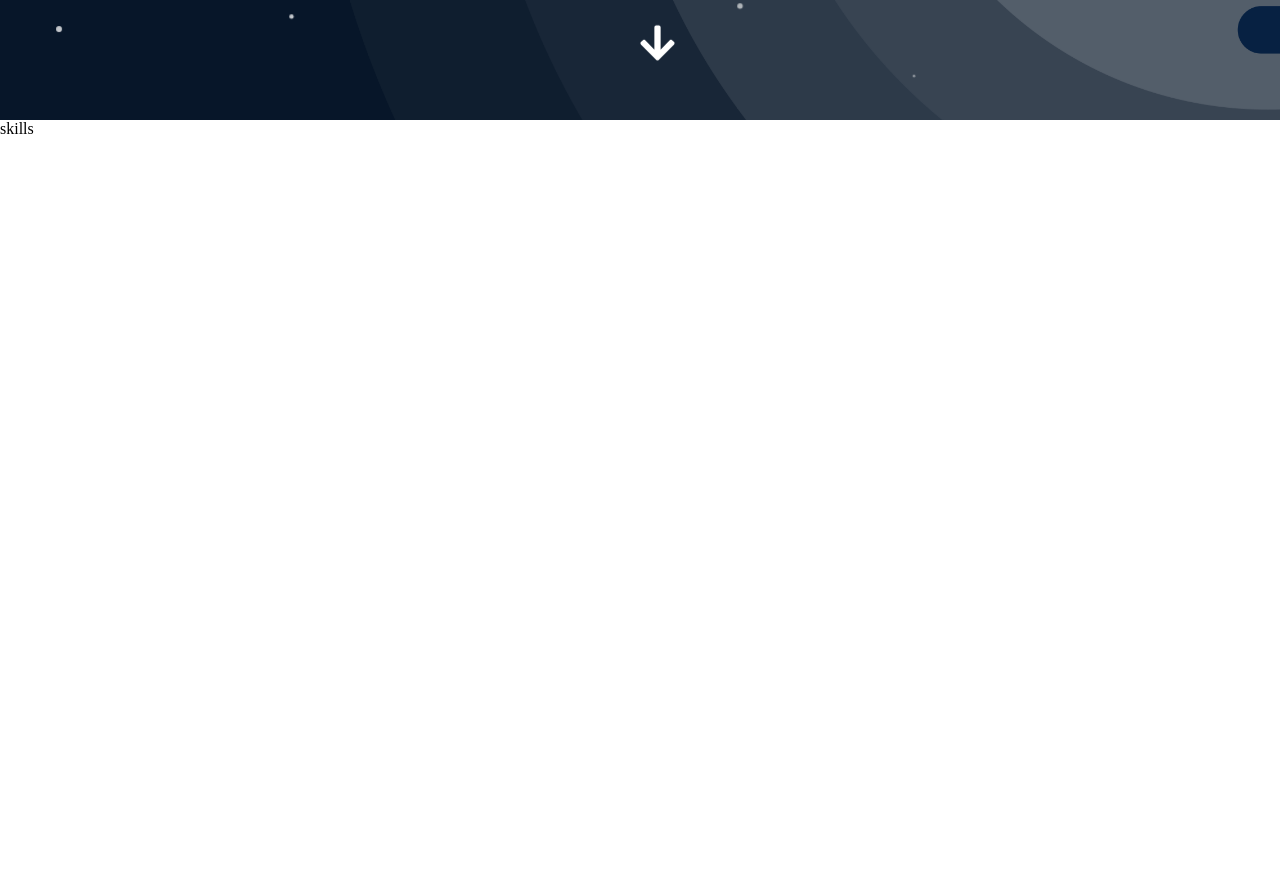
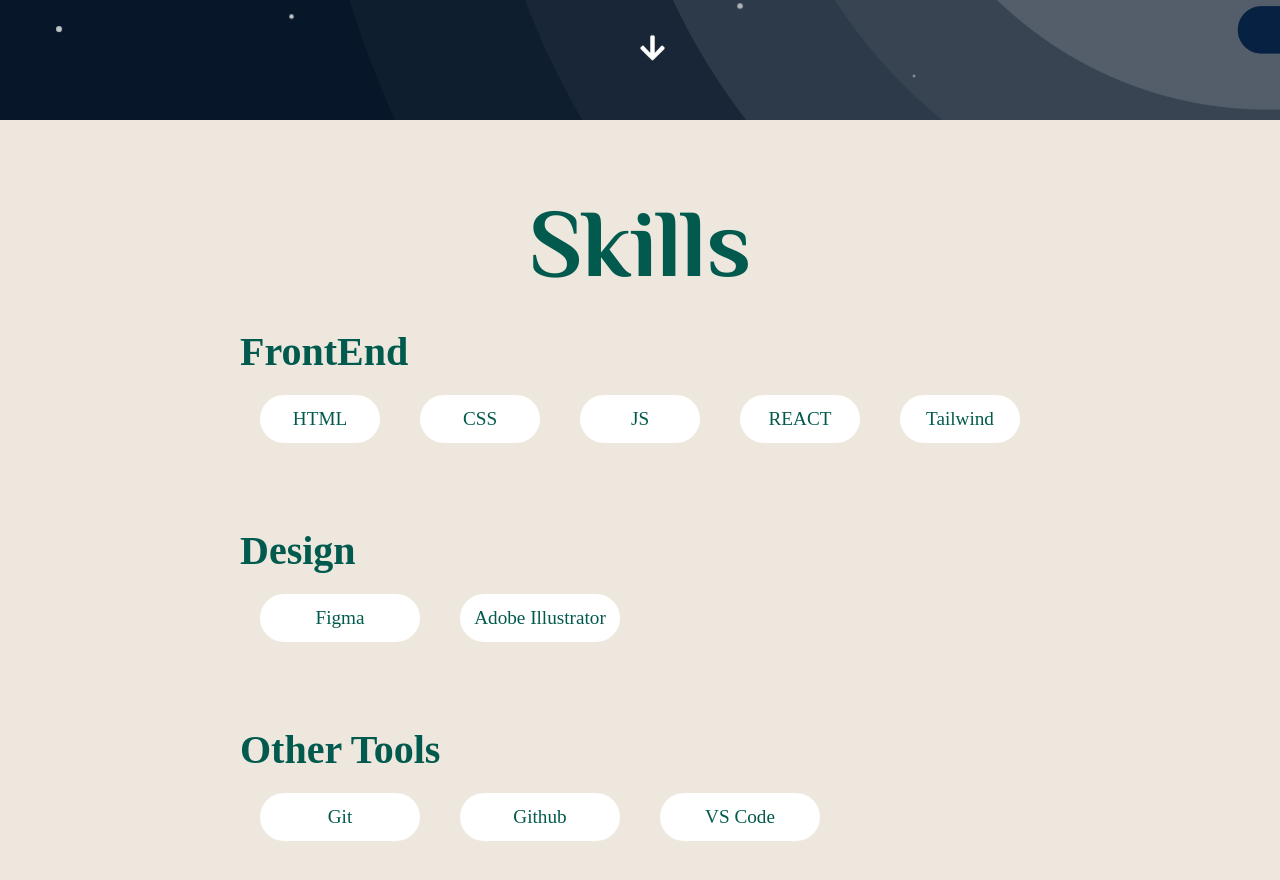
Before and after one commit to Kaustuv-Karki/portfolio-website, a React (Vite) app: page / in a window 1280 px wide. Shown: the part 680-1560 px from the top of the page. Built offline with nearby package versions, Linux system fonts and the light colour scheme.

Commit message:
skills page

```diff
--- a/index.html
+++ b/index.html
@@ -7,7 +7,8 @@
   <meta name="viewport" content="width=device-width, initial-scale=1.0" />
   <link rel="preconnect" href="https://fonts.googleapis.com">
   <link rel="preconnect" href="https://fonts.gstatic.com" crossorigin>
-  <link href="https://fonts.googleapis.com/css2?family=El+Messiri:wght@400;700&family=Paytone+One&display=swap"
+  <link
+    href="https://fonts.googleapis.com/css2?family=El+Messiri:wght@400;700&family=Paytone+One&family=Playfair+Display:wght@500;600&display=swap"
     rel="stylesheet">
   <title>Vite + React</title>
 </head>
--- a/src/components/LandingPage/LandingPage.jsx
+++ b/src/components/LandingPage/LandingPage.jsx
@@ -68,7 +68,9 @@ const LandingPage = () => {
       }}
       src={Cloud} className='cloud_1'/>
       </motion.div>
+      <motion.div initial={{opacity:0}} animate={{opacity:1}} transition={{delay:1.5}}>
       <FaArrowDown className='scroll' />
+      </motion.div>
     </div>
   }
     </>
--- a/src/components/LandingPage/styles.css
+++ b/src/components/LandingPage/styles.css
@@ -45,6 +45,7 @@
     line-height: 0.9;
     font-family: 'Paytone One', sans-serif;
     margin-left: 2rem;
+    letter-spacing: 3px;
 }
 
 .text__p {
@@ -111,8 +112,8 @@
 
 
 .scroll {
-    width: 35px;
-    height: 60px;
+    width: 25px;
+    height: 50px;
     z-index: 19;
     position: absolute;
     bottom: 20px;
--- a/src/components/Skills/Skills.jsx
+++ b/src/components/Skills/Skills.jsx
@@ -1,8 +1,40 @@
-import React from 'react'
+import './styles.css'
 
 const Skills = () => {
   return (
-    <div>skills</div>
+    <div className='skill-container'>
+      <span className='skill-title'>
+        <h1 className='skill-h1'>Skills</h1>
+        {/* <p>The things that I excel in</p> */}
+      </span>
+      <div className="skill-main">
+      <div className="skill-frontend">
+        <h2 className='skill-subtitle'>FrontEnd</h2>
+        <div className='skill-subcontainer'>
+            <div className="skill-button">HTML</div>
+            <div className="skill-button">CSS</div>
+            <div className="skill-button">JS</div>
+            <div className="skill-button">REACT</div>
+            <div className="skill-button">Tailwind</div>
+        </div>
+      </div>
+      <div className="skill-frontend">
+        <h2 className='skill-subtitle'>Design</h2>
+        <div className='skill-subcontainer'>
+            <div className="skill-button">Figma</div>
+            <div className="skill-button">Adobe Illustrator</div>
+        </div>
+      </div>
+      <div className="skill-frontend">
+        <h2 className='skill-subtitle'>Other Tools</h2>
+        <div className='skill-subcontainer'>
+            <div className="skill-button">Git</div>
+            <div className="skill-button">Github</div>
+            <div className="skill-button">VS Code</div>
+        </div>
+      </div>
+      </div>
+    </div>
   )
 }
 
--- a/src/components/Skills/styles.css
+++ b/src/components/Skills/styles.css
@@ -0,0 +1,67 @@
+.skill-container {
+    height: fit-content;
+    display: flex;
+    flex-direction: column;
+    background-color: #EDE7DE;
+    justify-content: center;
+    align-items: center;
+}
+
+.skill-title {
+    margin-top: 10px;
+    min-width: 200px;
+    text-align: center;
+}
+
+.skill-h1 {
+    padding-top: 3rem;
+    font-family: "El Messiri", "sans-serif";
+    font-weight: 700;
+    font-size: 6rem;
+    color: #025A4E;
+}
+
+.skill-main {
+    display: flex;
+    flex-direction: column;
+    /* justify-content: center;
+    align-items: center; */
+    width: 800px;
+}
+
+.skill-frontend {
+    margin-bottom: 4rem;
+}
+
+
+.skill-subtitle {
+    color: #025A4E;
+    font-size: 2.5rem;
+    margin-right: 2rem;
+    /* text-decoration: underline; */
+}
+
+.skill-subcontainer {
+    display: flex;
+}
+
+.skill-button {
+    height: 3rem;
+    width: 10rem;
+    background-color: white;
+    margin: 20px;
+    display: flex;
+    justify-content: center;
+    align-items: center;
+    text-align: center;
+    color: #025A4E;
+    border-radius: 50px;
+    font-size: 1.2rem;
+    transition: 800ms;
+}
+
+.skill-button:hover {
+    background-color: #025A4E;
+    color: white;
+    font-size: 1.3rem;
+}
```
